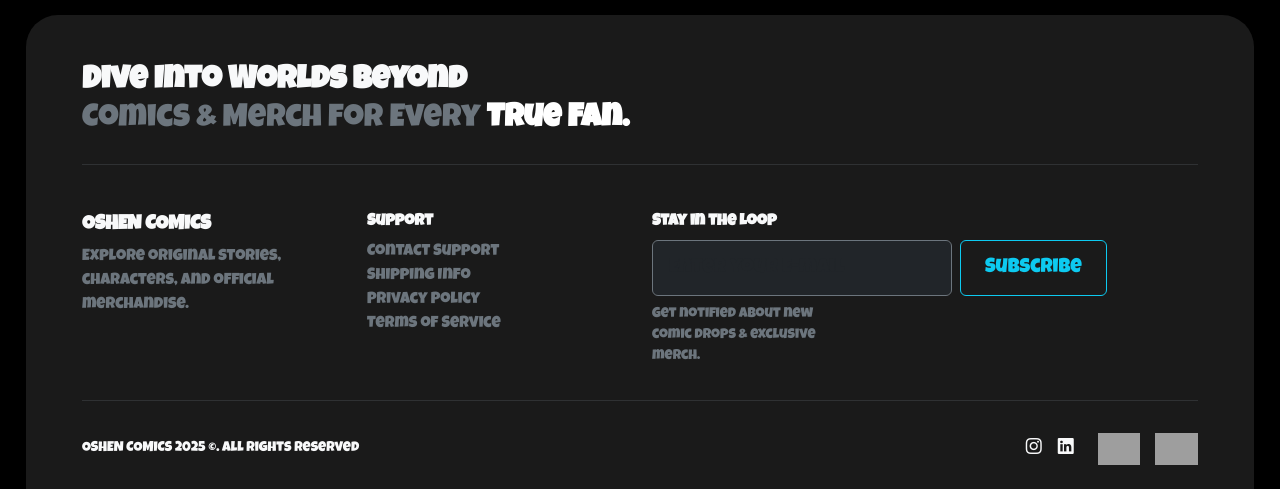
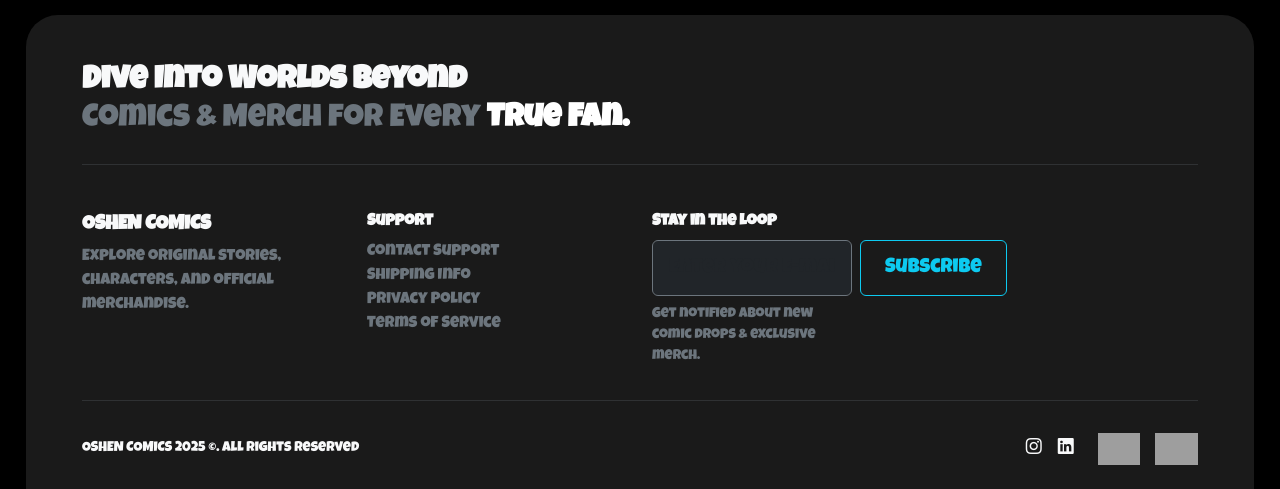
Before and after one commit to shenleeosialai/Django-E-commerce-web-app, a Django app: template shop/templates/shop/product/detail.html in a window 1280 px wide. Shown: the part 842-1331 px from the top of the page. Run offline with Django 5.2, Linux system fonts and the light colour scheme; tables that the repository leaves empty hold one stand-in row (values such as "Sample post"); the template is opened without the code that fills it: values that come from a table or form of the project are taken from there, most other values are stand-ins (such as "Sample title", 1, 10 or a date in 2020); grey boxes marked "Sample" are stand-in pictures; grey boxes are pictures that could not be loaded.

Commit message:
details page error fixed

```diff
--- a/shop/templates/shop/product/detail.html
+++ b/shop/templates/shop/product/detail.html
@@ -7,7 +7,7 @@
 
 {% block content %}
 <div class="product-detail">
-  <img src="{% if product.image %}{{ product.image.url }}{% else %}{% static " img/no_image.png" %}{% endif %}">
+  <img src="{% if product.image %}{{ product.image.url }}{% else %}{% static 'img/no_image.png' %}{% endif %}">
   <h1>{{ product.name }}</h1>
   <h2>
     <a href="{{ product.category.get_absolute_url }}">
@@ -15,10 +15,10 @@
     </a>
   </h2>
   <p class="price">${{ product.price }}</p>
-  <form action="{% url " cart:cart_add" product.id %}" method="post">
+  <form action="{% url 'cart:cart_add' product.id %}" method="post">
     {% csrf_token %}
     {{ cart_product_form.quantity.label_tag }} {{ cart_product_form.quantity }}
-    {% if cart_product_form.fields.size %}
+    {% if cart_product_form.size %}
     {{ cart_product_form.size.label_tag }} {{ cart_product_form.size }}
     {% endif %}
     <input type="submit" value="Add to cart">
@@ -76,7 +76,7 @@
         <h6 class="fw-semibold">Stay in the Loop</h6>
         <form class="d-flex mt-2 flex-column flex-sm-row" style="gap: 0.5rem;">
           <input type="email" class="form-control bg-dark text-white border-secondary flex-grow-1"
-            placeholder="Enter your E-mail" style="font-size: 1.25rem; padding: 0.75rem 1rem; min-width: 300px;" />
+            placeholder="Enter your E-mail" style="font-size: 1.25rem; padding: 0.75rem 1rem; min-width: 200px;" />
 
           <button class="btn btn-outline-info px-4" type="submit" style="font-size: 1.25rem; white-space: nowrap;">
             Subscribe
--- a/shop/templates/shop/product/home.html
+++ b/shop/templates/shop/product/home.html
@@ -369,7 +369,7 @@
           <h6 class="fw-semibold">Stay in the Loop</h6>
           <form class="d-flex mt-2 flex-column flex-sm-row" style="gap: 0.5rem;">
             <input type="email" class="form-control bg-dark text-white border-secondary flex-grow-1"
-              placeholder="Enter your E-mail" style="font-size: 1.25rem; padding: 0.75rem 1rem; min-width: 300px;" />
+              placeholder="Enter your E-mail" style="font-size: 1.25rem; padding: 0.75rem 1rem; min-width: 200px;" />
 
             <button class="btn btn-outline-info px-4" type="submit" style="font-size: 1.25rem; white-space: nowrap;">
               Subscribe
```
